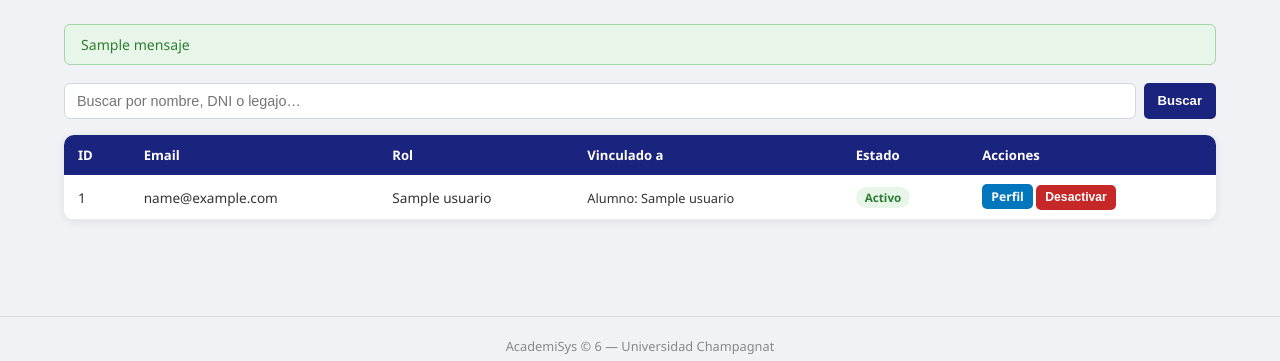
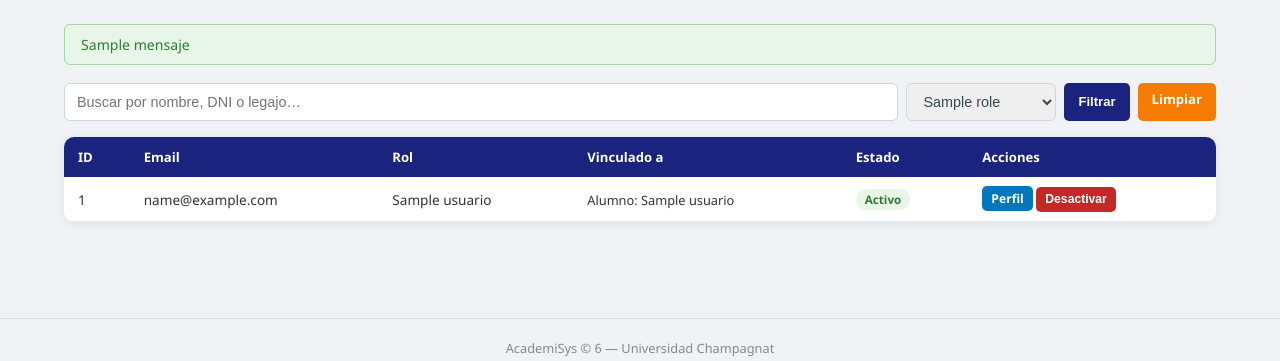
Before and after one commit to nicochiarello/academisys, a PHP site: template views/admin/usuarios_view.php in a window 1280 px wide. Shown: the part 120-481 px from the top of the page. Run offline with PHP 8.4, Linux system fonts and the light colour scheme; the visitor is signed in with stand-in values (Sample User, id 1); the template is opened without the code that fills it: most values are stand-ins (such as "Sample title", 1, 10 or a date in 2020); some libraries are stand-ins or nearby versions.

Commit message:
feat: filtro por rol en la vista de usuarios del admin
- UsuarioModel: whereParams() acepta id_rol opcional; buscar() y
  contar() exponen el parámetro con default 0 (sin filtro)
- usuarios_ctrl: lee ?rol= de GET y lo pasa al modelo
- usuarios_view: select de roles junto al buscador; urlPaginaUsuarios
  preserva el filtro de rol en todos los enlaces de paginación;
  botón Limpiar aparece si hay búsqueda O filtro activo

```diff
--- a/controllers/admin/usuarios_ctrl.php
+++ b/controllers/admin/usuarios_ctrl.php
@@ -46,13 +46,14 @@ if ($_SERVER['REQUEST_METHOD'] === 'POST') {
 const POR_PAGINA = 20;
 
 $q       = trim($_GET['q'] ?? '');
+$id_rol  = (int) ($_GET['rol'] ?? 0);
 $pagina  = max(1, (int) ($_GET['page'] ?? 1));
-$total   = $modelo->contar($q);
+$total   = $modelo->contar($q, $id_rol);
 $paginas = max(1, (int) ceil($total / POR_PAGINA));
 $pagina  = min($pagina, $paginas);
 $offset  = ($pagina - 1) * POR_PAGINA;
 
-$usuarios   = $modelo->buscar($q, POR_PAGINA, $offset);
+$usuarios   = $modelo->buscar($q, POR_PAGINA, $offset, $id_rol);
 $alumnos    = $modelAlum->getAll();
 $profesores = $modelProf->getAll();
 $roles      = $pdo->query('SELECT * FROM Rol ORDER BY id_rol')->fetchAll();
--- a/views/admin/usuarios_view.php
+++ b/views/admin/usuarios_view.php
@@ -1,6 +1,7 @@
 <?php require_once __DIR__ . '/_style.php'; ?>
 <?php
 $q          ??= '';
+$id_rol     ??= 0;
 $pagina     ??= 1;
 $paginas    ??= 1;
 $total      ??= 0;
@@ -11,9 +12,10 @@ $alumnos    ??= [];
 $profesores ??= [];
 $roles      ??= [];
 
-function urlPaginaUsuarios(int $p, string $q): string {
+function urlPaginaUsuarios(int $p, string $q, int $id_rol): string {
     $params = ['page' => $p];
-    if ($q !== '') $params['q'] = $q;
+    if ($q !== '')    $params['q']   = $q;
+    if ($id_rol > 0)  $params['rol'] = $id_rol;
     return BASE_URL . '/controllers/admin/usuarios_ctrl.php?' . http_build_query($params);
 }
 ?>
@@ -85,14 +87,22 @@ function urlPaginaUsuarios(int $p, string $q): string {
 </div>
 <?php endif; ?>
 
-<!-- Barra de búsqueda -->
+<!-- Barra de búsqueda + filtro por rol -->
 <form method="GET" action="<?= BASE_URL ?>/controllers/admin/usuarios_ctrl.php"
-      style="display:flex;gap:8px;margin-bottom:16px">
+      style="display:flex;gap:8px;margin-bottom:16px;flex-wrap:wrap">
     <input type="text" name="q" value="<?= htmlspecialchars($q, ENT_QUOTES, 'UTF-8') ?>"
            placeholder="Buscar por nombre, DNI o legajo…"
-           style="flex:1;padding:9px 12px;border:1.5px solid #cfd8dc;border-radius:6px;font-size:.9rem">
-    <button type="submit" class="btn btn-primary">Buscar</button>
-    <?php if ($q !== ''): ?>
+           style="flex:1;min-width:180px;padding:9px 12px;border:1.5px solid #cfd8dc;border-radius:6px;font-size:.9rem">
+    <select name="rol" style="padding:9px 12px;border:1.5px solid #cfd8dc;border-radius:6px;font-size:.9rem;color:#37474f;min-width:150px">
+        <option value="0">Todos los roles</option>
+        <?php foreach ($roles as $r): ?>
+            <option value="<?= (int) $r['id_rol'] ?>" <?= $id_rol === (int) $r['id_rol'] ? 'selected' : '' ?>>
+                <?= htmlspecialchars($r['nombre'], ENT_QUOTES, 'UTF-8') ?>
+            </option>
+        <?php endforeach; ?>
+    </select>
+    <button type="submit" class="btn btn-primary">Filtrar</button>
+    <?php if ($q !== '' || $id_rol > 0): ?>
         <a href="<?= BASE_URL ?>/controllers/admin/usuarios_ctrl.php" class="btn btn-warn">Limpiar</a>
     <?php endif; ?>
 </form>
@@ -158,21 +168,21 @@ function urlPaginaUsuarios(int $p, string $q): string {
 <?php if ($paginas > 1): ?>
 <div style="display:flex;align-items:center;gap:6px;margin-top:16px;flex-wrap:wrap">
     <?php if ($pagina > 1): ?>
-        <a href="<?= urlPaginaUsuarios($pagina - 1, $q) ?>" class="btn btn-primary btn-sm">&laquo; Anterior</a>
+        <a href="<?= urlPaginaUsuarios($pagina - 1, $q, $id_rol) ?>" class="btn btn-primary btn-sm">&laquo; Anterior</a>
     <?php endif; ?>
 
     <?php for ($p = 1; $p <= $paginas; $p++): ?>
         <?php if ($p === $pagina): ?>
             <span style="padding:4px 10px;background:#1a237e;color:#fff;border-radius:5px;font-size:.82rem;font-weight:700"><?= $p ?></span>
         <?php elseif (abs($p - $pagina) <= 2 || $p === 1 || $p === $paginas): ?>
-            <a href="<?= urlPaginaUsuarios($p, $q) ?>" class="btn btn-primary btn-sm" style="background:#e8eaf6;color:#1a237e"><?= $p ?></a>
+            <a href="<?= urlPaginaUsuarios($p, $q, $id_rol) ?>" class="btn btn-primary btn-sm" style="background:#e8eaf6;color:#1a237e"><?= $p ?></a>
         <?php elseif (abs($p - $pagina) === 3): ?>
             <span style="color:#90a4ae;font-size:.82rem">…</span>
         <?php endif; ?>
     <?php endfor; ?>
 
     <?php if ($pagina < $paginas): ?>
-        <a href="<?= urlPaginaUsuarios($pagina + 1, $q) ?>" class="btn btn-primary btn-sm">Siguiente &raquo;</a>
+        <a href="<?= urlPaginaUsuarios($pagina + 1, $q, $id_rol) ?>" class="btn btn-primary btn-sm">Siguiente &raquo;</a>
     <?php endif; ?>
 
     <span style="margin-left:8px;font-size:.8rem;color:#78909c">
```
Also changed, not shown: models/UsuarioModel.php (+20 -8 lines).
